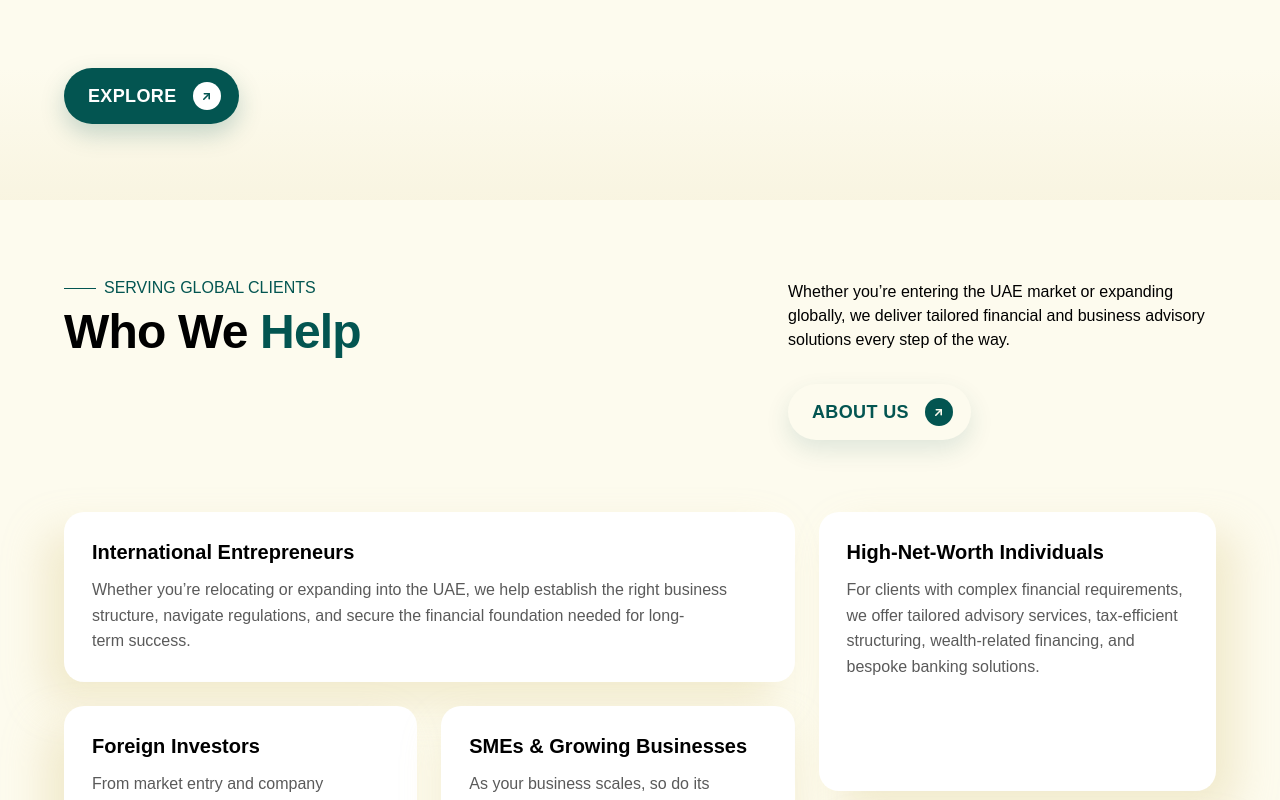
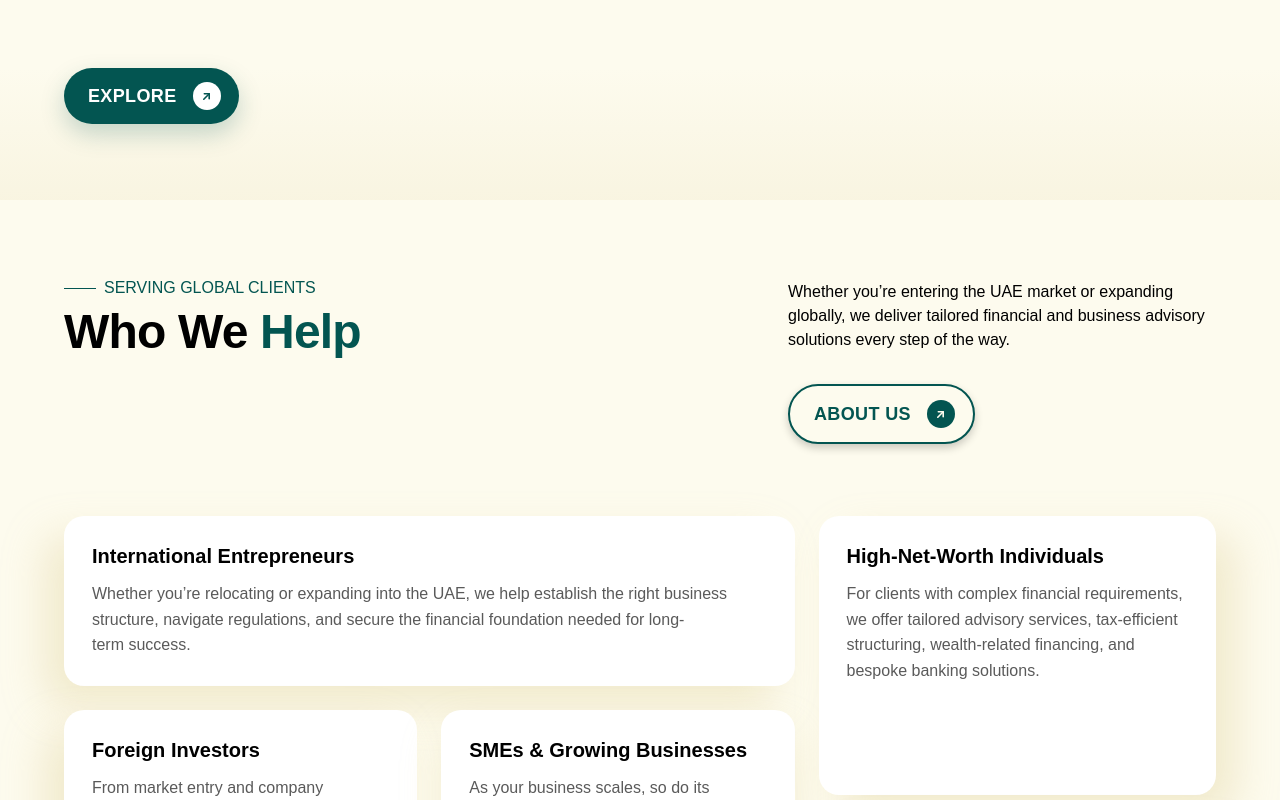
Before and after one commit to PrinceKhimani78/ultronnew, a Next.js app: page / in a window 1280 px wide. Shown: the part 736-1536 px from the top of the page. Built offline with nearby package versions, Linux system fonts and the light colour scheme; no server answers; a web font is replaced by a local one.

Commit message:
Add 2px #035551 border and Figma shadow to cream ActionButton

```diff
--- a/src/components/ui/ActionButton.tsx
+++ b/src/components/ui/ActionButton.tsx
@@ -58,9 +58,9 @@ const BASE_SURFACE = [
 ].join(' ');
 
 const VARIANTS = {
-  teal: 'bg-[#035551] text-white hover:bg-[#02443F] shadow-[0_10px_24px_rgba(3,85,81,0.22)]',
+  teal: 'border-0 bg-[#035551] text-white hover:bg-[#02443F] shadow-[0_10px_24px_rgba(3,85,81,0.22)]',
   cream:
-    'bg-[#FDFBEE] text-[#035551] hover:bg-[#F5F1D7] shadow-[0_10px_24px_rgba(3,85,81,0.12)]',
+    'border-2 border-[#035551] bg-[#FDFBEE] text-[#035551] hover:bg-[#F5F1D7] shadow-[0px_4px_9px_0px_rgba(0,0,0,0.20)]',
 };
 
 export type ActionButtonProps = {
```
